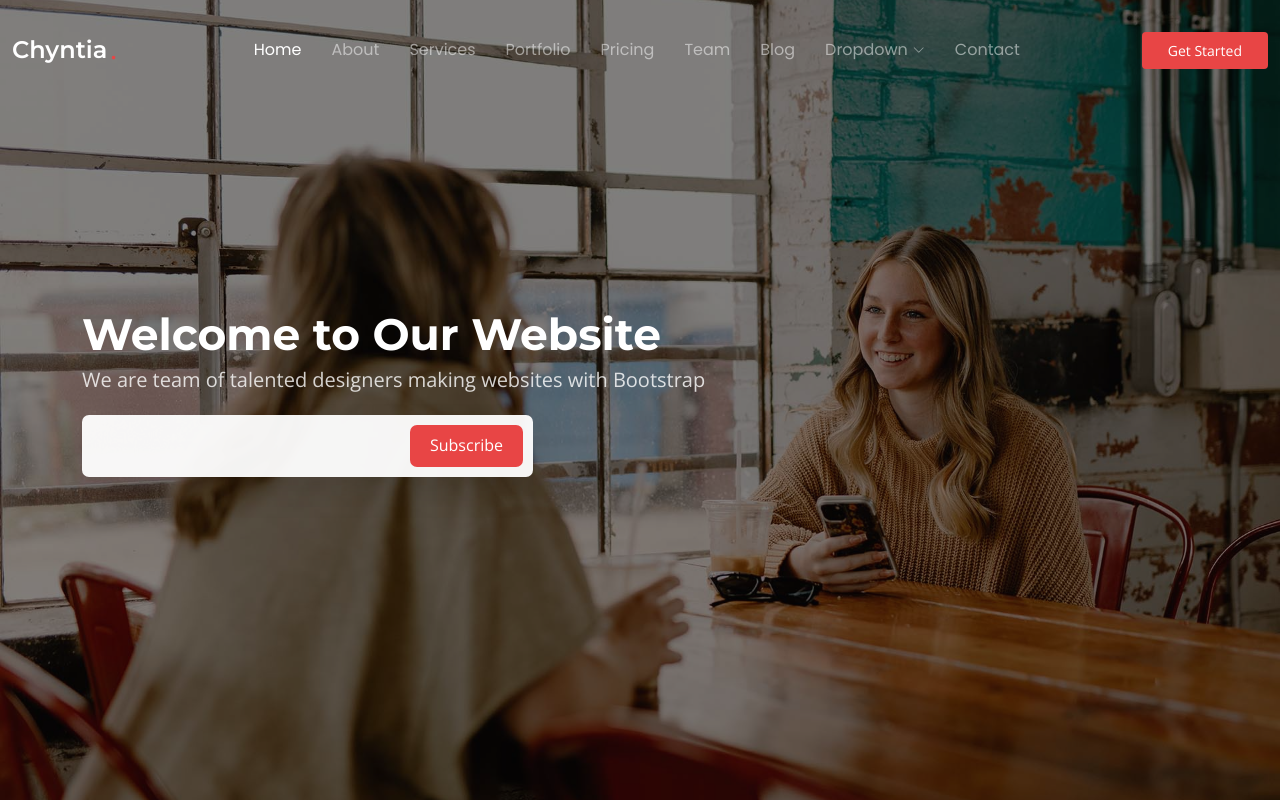
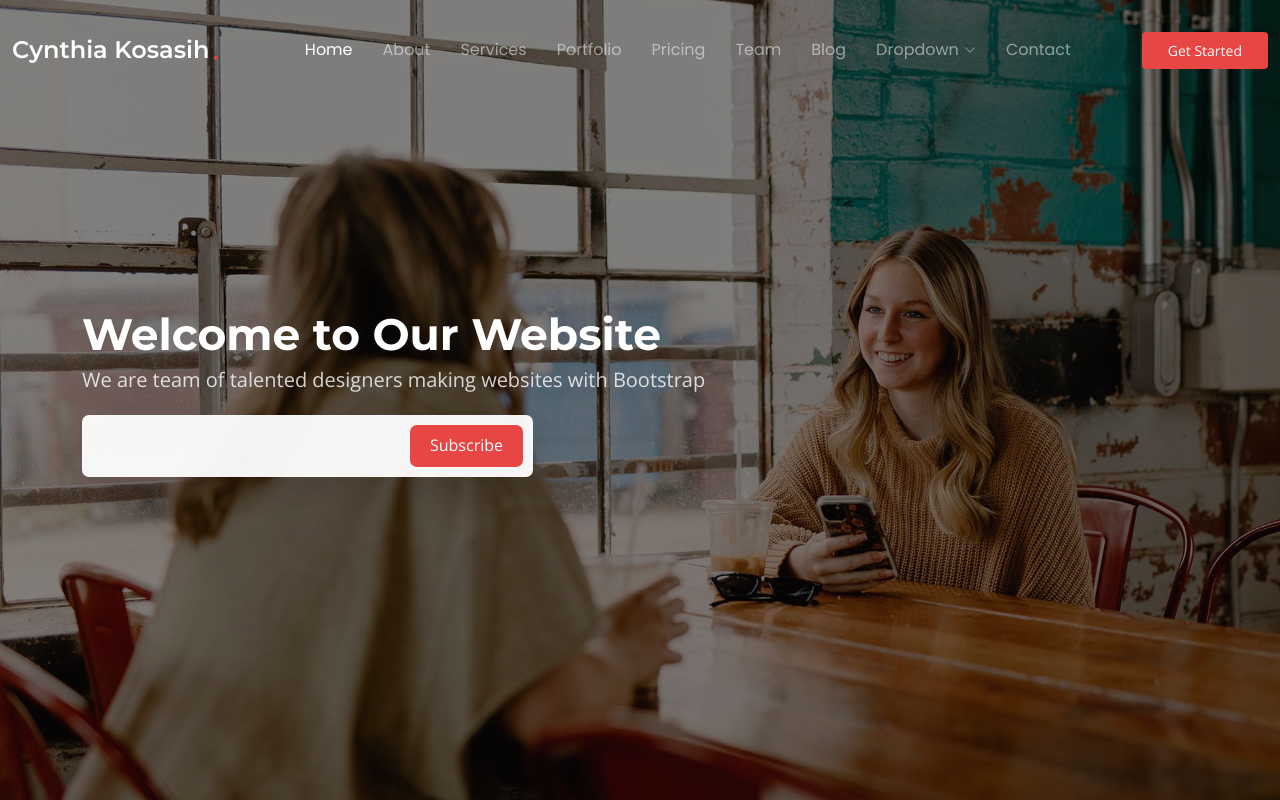
Before and after one commit to kosasih-cmd/portofolioo, a plain HTML site: page index.html in a window 1280 px wide. Shown: the top 800 px of the page. Drawn offline with nearby package versions, Linux system fonts and the light colour scheme.

Commit message:
Update index.html

```diff
--- a/index.html
+++ b/index.html
@@ -4,8 +4,8 @@
 <head>
   <meta charset="utf-8">
   <meta content="width=device-width, initial-scale=1.0" name="viewport">
-  <title>Chyntia Kosasih</title>
-  <meta name="description" content="Website Portofolio Chyntia">
+  <title>Cynthia Kosasih</title>
+  <meta name="description" content="Website Portofolio Cynthia Kosasih">
   <meta name="keywords" content="Portofolio">
 
   <!-- Favicons -->
@@ -44,7 +44,7 @@
       <a href="index.html" class="logo d-flex align-items-center me-auto me-xl-0">
         <!-- Uncomment the line below if you also wish to use an image logo -->
         <!-- <img src="assets/img/logo.png" alt=""> -->
-        <h1 class="sitename">Chyntia</h1><span>.</span>
+        <h1 class="sitename">Cynthia Kosasih</h1><span>.</span>
       </a>
 
       <nav id="navmenu" class="navmenu">
@@ -1121,7 +1121,7 @@
       <div class="row gy-4">
         <div class="col-lg-5 col-md-12 footer-about">
           <a href="index.html" class="logo d-flex align-items-center">
-            <span class="sitename">Chyntia</span>
+            <span class="sitename">Cynthia Kosasih</span>
           </a>
           <p>Cras fermentum odio eu feugiat lide par naso tierra. Justo eget nada terra videa magna derita valies darta donna mare fermentum iaculis eu non diam phasellus.</p>
           <div class="social-links d-flex mt-4">
@@ -1167,7 +1167,7 @@
     </div>
 
     <div class="container copyright text-center mt-4">
-      <p>© <span>Copyright</span> <strong class="sitename">Chyntia</strong> <span>All Rights Reserved</span></p>
+      <p>© <span>Copyright</span> <strong class="sitename">Cynthia Kosasih</strong> <span>All Rights Reserved</span></p>
       <div class="credits">
         <!-- All the links in the footer should remain intact. -->
         <!-- You can delete the links only if you've purchased the pro version. -->
```
